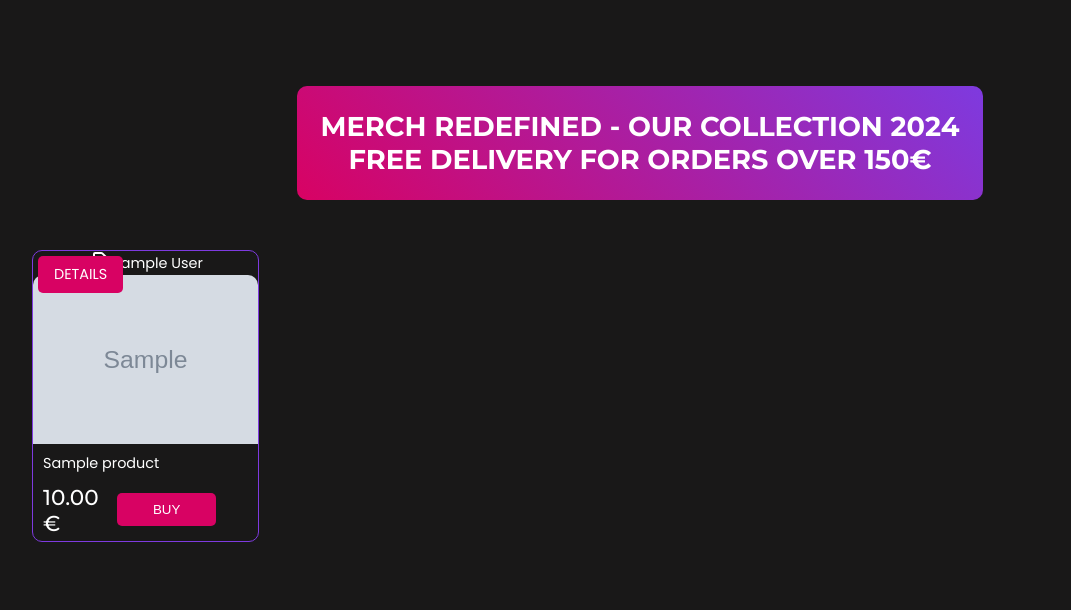
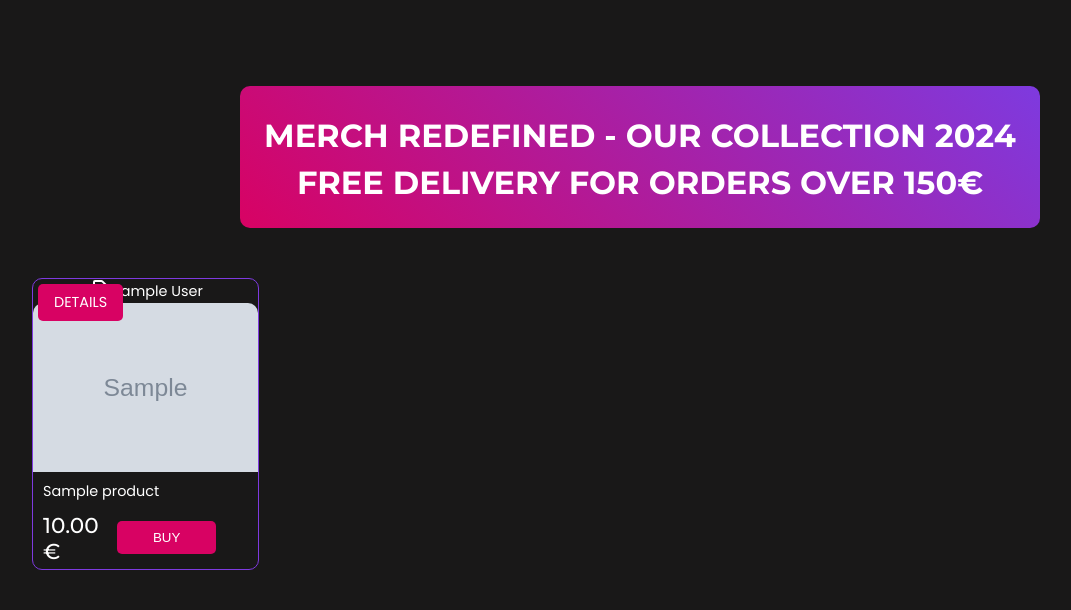
Before and after one commit to RebellionWebdesign/CI-FSD-PP5-SHIRTMONSTER, a Django app: page /shop/ in a window 1280 px wide. Shown: the part 94-704 px from the top of the page, without its empty margins (0-1071 px from the left). Run offline with Django 3.2, Linux system fonts and the light colour scheme; tables that the repository leaves empty hold one stand-in row (values such as "Sample post"); grey boxes marked "Sample" are stand-in pictures; parts of the project's set-up code (start-up, migrations or seed data) failed here and were passed over; some libraries are stand-ins or nearby versions.

Commit message:
Fix wave errors

```diff
--- a/shop/templates/shop/shop.html
+++ b/shop/templates/shop/shop.html
@@ -4,15 +4,16 @@
 {% block content %}
 <section class="shop-section flex flex-center flex-column">
     {% if products %}
-        <h2 class="banner text-light">MERCH REDEFINED - OUR COLLECTION 2024
+        <h1 class="banner text-light"><small>MERCH REDEFINED - OUR COLLECTION 2024</small>
+            <br>
+            <strong><small>FREE DELIVERY FOR ORDERS OVER {{ free_delivery_threshold }}€</small></strong>
+        </h1>
+    {% else %}
+    <h1 class="banner text-light hide">MERCH REDEFINED - OUR COLLECTION 2024
         <br>
         <strong>FREE DELIVERY FOR ORDERS OVER {{ free_delivery_threshold }}€</strong>
-    {% else %}
-    <h2 class="banner text-light hide">MERCH REDEFINED - OUR COLLECTION 2024
-        <br>
-        <strong>FREE DELIVERY FOR ORDERS OVER {{ free_delivery_threshold }}€</strong>
+    </h1>
     {% endif %}
-    </h2>
     <div class="container grid m-top-large">
         {% for product in products %}
             <div class="product-card">
@@ -21,7 +22,7 @@
                         <p>DETAILS</p>
                     </a>
                 </div>
-                <div id="product-category_{{ product.id }}" class="flex flex-center text-light">
+                <div id="product-category_{{ product.id }}" class="product-category flex flex-center text-light">
                     <i data-lucide="tags"></i>
                     <p class="text-light">{{ product.category_id.display_name }}</p>
                 </div>
```
